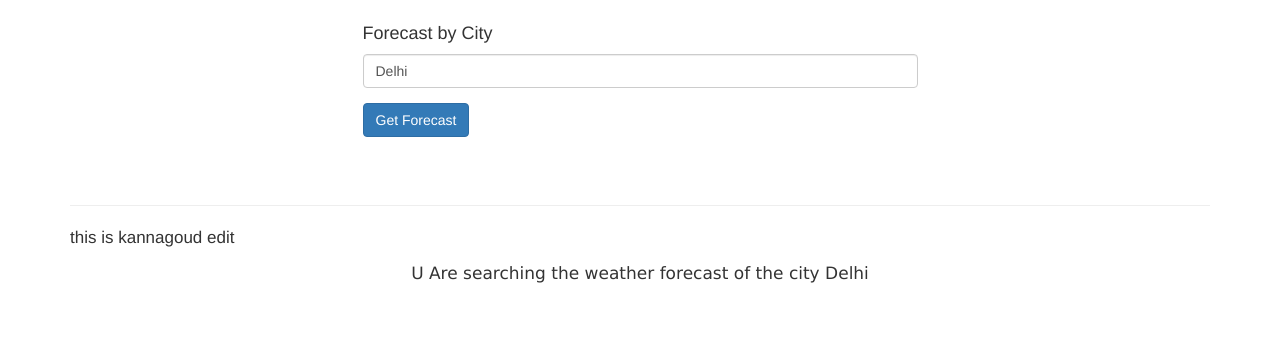
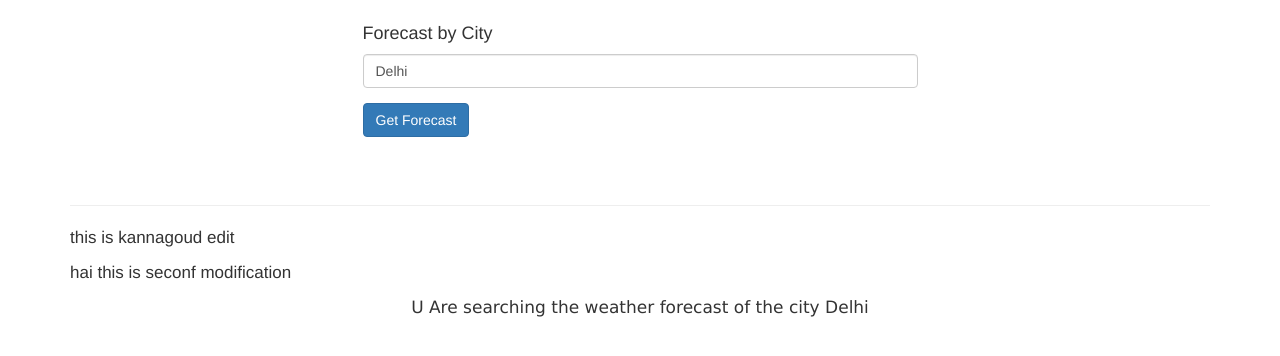
Before and after one commit to akashhr/WeatherApp-Forecasting, a plain HTML site: page index.html in a window 1280 px wide. Shown: the part 58-414 px from the top of the page. Drawn offline with nearby package versions, Linux system fonts and the light colour scheme; some packages are replaced by stand-ins of ours.

Commit message:
kannapa commiting second time

```diff
--- a/pages/home.html
+++ b/pages/home.html
@@ -12,4 +12,5 @@
 <br/>
 <hr/>
 <p>this is kannagoud edit</p>
+<p>hai this is seconf modification</p>
 <p class = "two">U Are searching the weather forecast of the city {{city}}</p>
```
